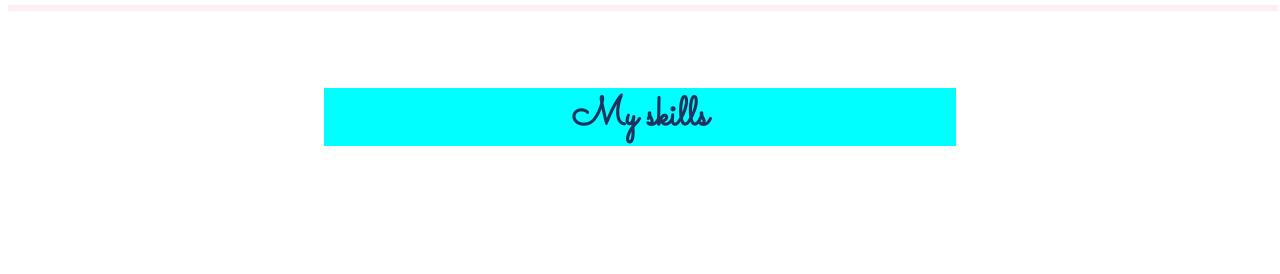
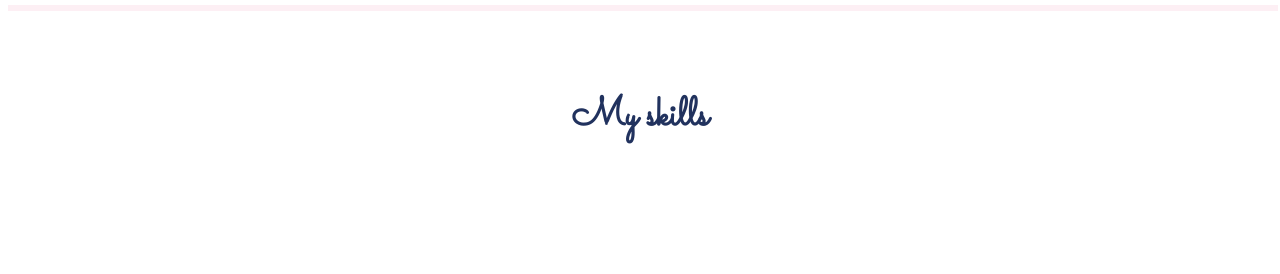
Before and after one commit to cheenu12/css-, a plain HTML site: page index.html in a window 1280 px wide. Shown: the part 1159-1433 px from the top of the page. Drawn offline with Linux system fonts and the light colour scheme.

Commit message:
Update style.css

```diff
--- a/css/style.css
+++ b/css/style.css
@@ -149,10 +149,10 @@ margin: auto;
 .myskills
 {
 
-    margin-bottom: 50px;
+    margin-bottom: 20px;
     margin-top: 50px;
-    margin-bottom: 20px;
-       background-color: aqua;
+
+
     font-family: 'Sacramento', cursive;
     font-size: 40px;
 
```
